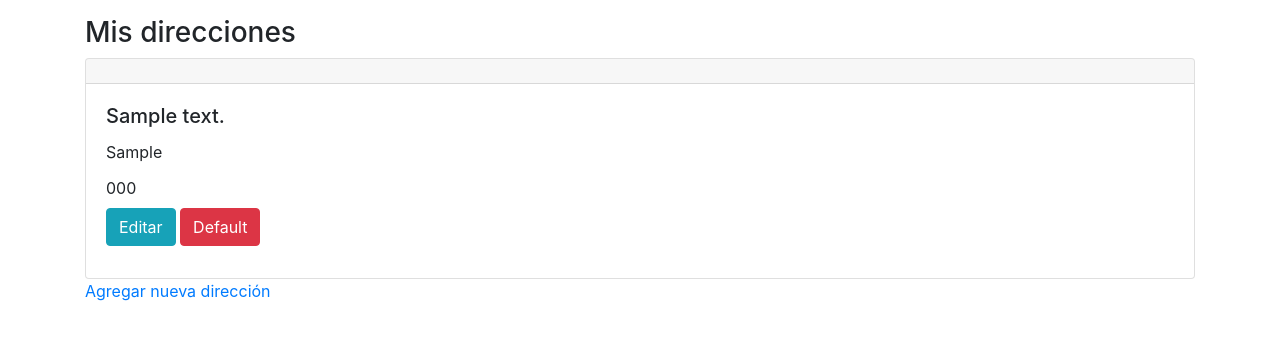
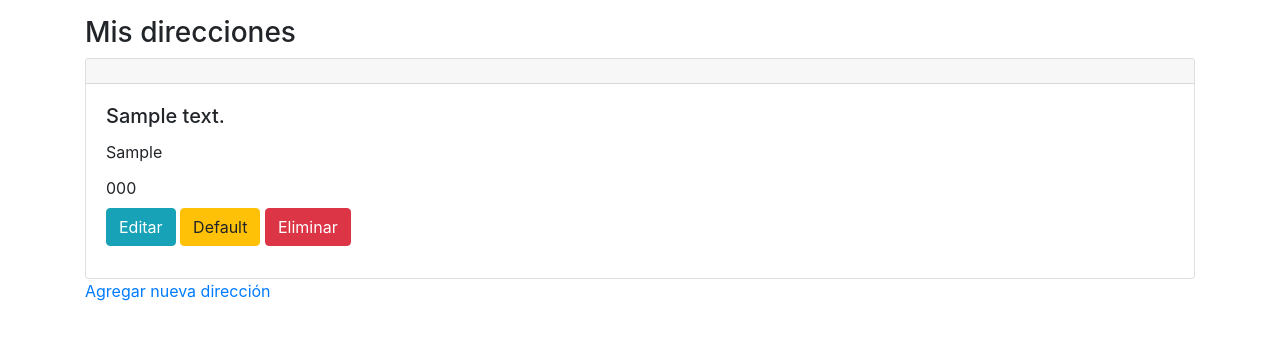
Before and after one commit to luckdeluxe/hardware-store, a Django app: template store/shipping_addresses/templates/shipping_addresses/shipping_addresses.html in a window 1280 px wide. Shown: the part 56-396 px from the top of the page. Run offline with Django 3.2, Linux system fonts and the light colour scheme; the template is opened without the code that fills it: most values are stand-ins (such as "Sample title", 1, 10 or a date in 2020); some libraries are stand-ins or nearby versions.

Commit message:
Add delete button

```diff
--- a/store/shipping_addresses/templates/shipping_addresses/snippets/shipping_address.html
+++ b/store/shipping_addresses/templates/shipping_addresses/snippets/shipping_address.html
@@ -8,11 +8,12 @@
         <div class="card-title">
             {{shipping_address.postal_code}}
         <div class="mt-2">
-        <a href="#" class="btn btn-info">Editar</a>
+        <a href="{% url 'shipping_addresses:update' shipping_address.pk %}" class="btn btn-info">Editar</a>
         {% if shipping_address.default %}
             <div style="color: rgb(255, 136, 0);" class="text">Dirección principal</div>
         {% else %}
-            <a href="#" class="btn btn-danger">Default</a>
+            <a href="#" class="btn btn-warning">Default</a>
+            <a href="{% url 'shipping_addresses:delete' shipping_address.pk %} " class="btn btn-danger">Eliminar</a>
         {% endif %}
         </div>
         </div>
```
